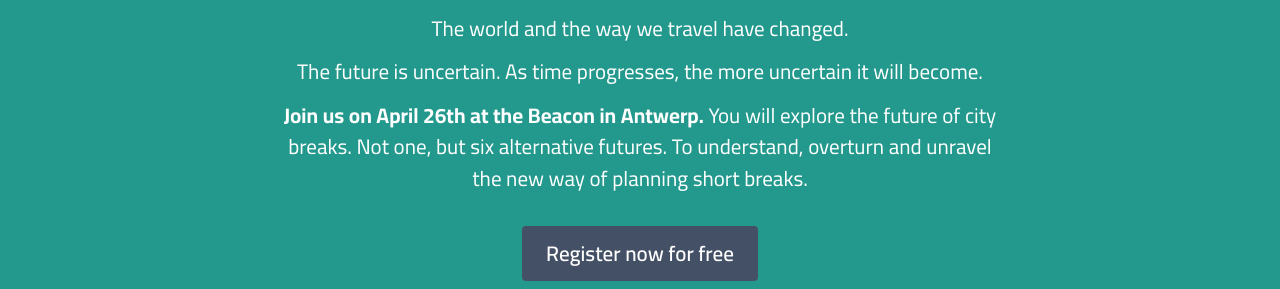
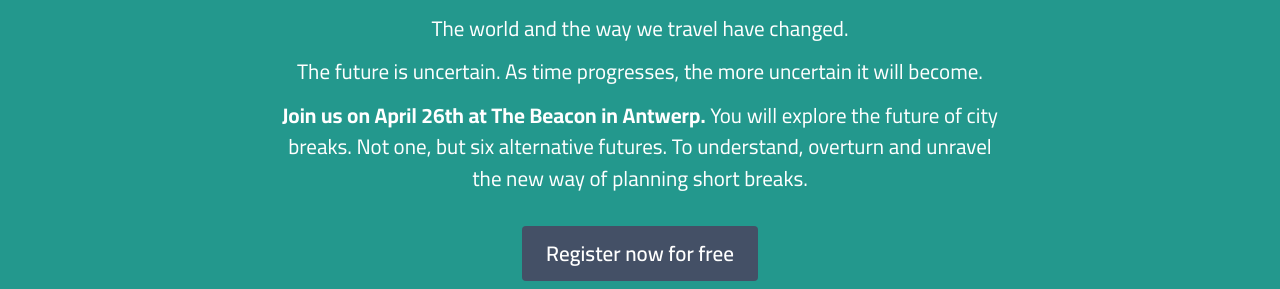
Before and after one commit to nerdlab-be/traveljam, a Jekyll site: the page built from _pages/index.markdown, in a window 1280 px wide and 900 px high, scrolled down 723 px. Shown: the part 164-453 px from the top of the window. Built offline with Jekyll 4.4.1, drawn with Linux system fonts in a browser that asks for light colours.

Commit message:
copy changes

```diff
--- a/_pages/index.markdown
+++ b/_pages/index.markdown
@@ -14,7 +14,7 @@
   title: "Wake up! It’s 2050."
   para-one: "The world and the way we travel have changed. "
   para-two: "The future is uncertain. As time progresses, the more uncertain it will become."
-  para-three: "<strong>Join us on April 26th at the Beacon in Antwerp.</strong> You will explore the future of city breaks. Not one, but six alternative futures. To understand, overturn and unravel the new way of planning short breaks.<br> <br> <a href='/register' class='c-btn c-btn--primary'>Register now for free</a> <br> <small>Sorry, no tourism professionals, you  know too much :-)</small>"
+  para-three: "<strong>Join us on April 26th at The Beacon in Antwerp.</strong> You will explore the future of city breaks. Not one, but six alternative futures. To understand, overturn and unravel the new way of planning short breaks.<br> <br> <a href='/register' class='c-btn c-btn--primary'>Register now for free</a> <br> <small>Sorry, no tourism professionals, you  know too much :-)</small>"
   subtitle-one: "The scene:"
   subpara-one: "In 2050 life will be different. The climate matter will have been settled and we will have cured dreadful diseases. And yet, the way we gather and consume information will never stop evolving. How will we hunt for leisure activities in a foreign city?"
   subtitle-two: "Your profile:"
```
